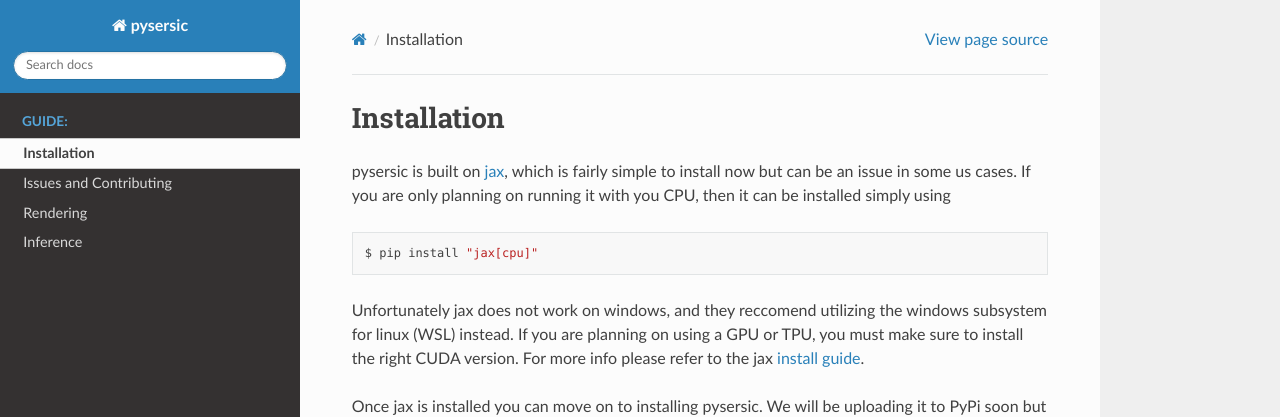
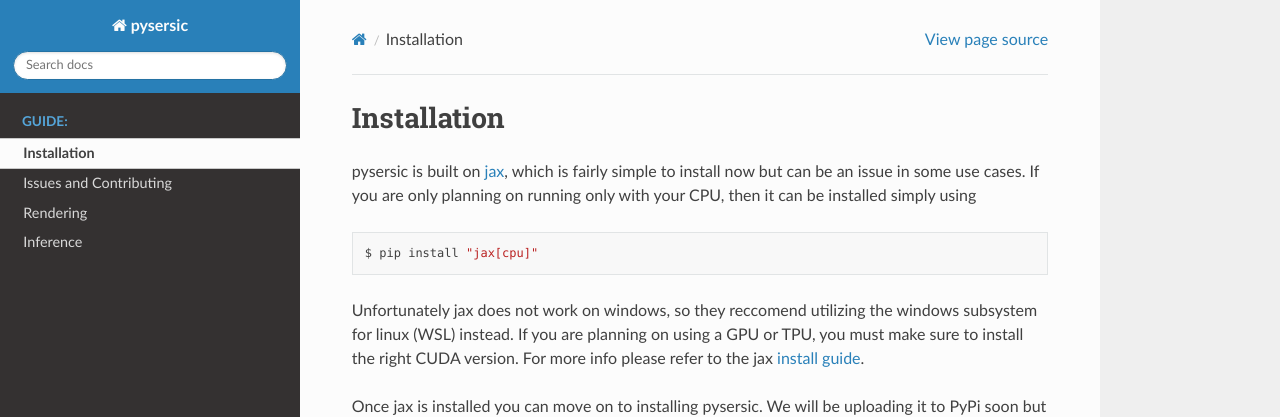
Before and after one commit to pysersic/pysersic, a Sphinx documentation site: the page built from docs/source/install.rst, in a window 1280 px wide. Shown: the top 417 px of the page. Built offline with Sphinx 7.4.7 and the Read the Docs theme 2.0.0, drawn with Linux system fonts in a browser that asks for light colours; pages that are not in the unit, such as notebooks, are missing from menus.

Commit message:
Update install.rst
typo

```diff
--- a/docs/source/install.rst
+++ b/docs/source/install.rst
@@ -1,13 +1,13 @@
 Installation
 ============
 
-pysersic is built on `jax <https://github.com/google/jax>`_, which is fairly simple to install now but can be an issue in some us cases. If you are only planning on running it with you CPU, then it can be installed simply using
+pysersic is built on `jax <https://github.com/google/jax>`_, which is fairly simple to install now but can be an issue in some use cases. If you are only planning on running only with your CPU, then it can be installed simply using
 
 .. code-block:: bash
 
     $ pip install "jax[cpu]"
 
-Unfortunately jax does not work on windows, and they reccomend utilizing the windows subsystem for linux (WSL) instead. If you are planning on using a GPU or TPU, you must make sure to install the right CUDA version. For more info please refer to the jax `install guide <https://github.com/google/jax#installation>`_.
+Unfortunately jax does not work on windows, so they reccomend utilizing the windows subsystem for linux (WSL) instead. If you are planning on using a GPU or TPU, you must make sure to install the right CUDA version. For more info please refer to the jax `install guide <https://github.com/google/jax#installation>`_.
 
 Once jax is installed you can move on to installing pysersic. We will be uploading it to PyPi soon but in the meantime it can be installed from the github source files locally,
 
```
